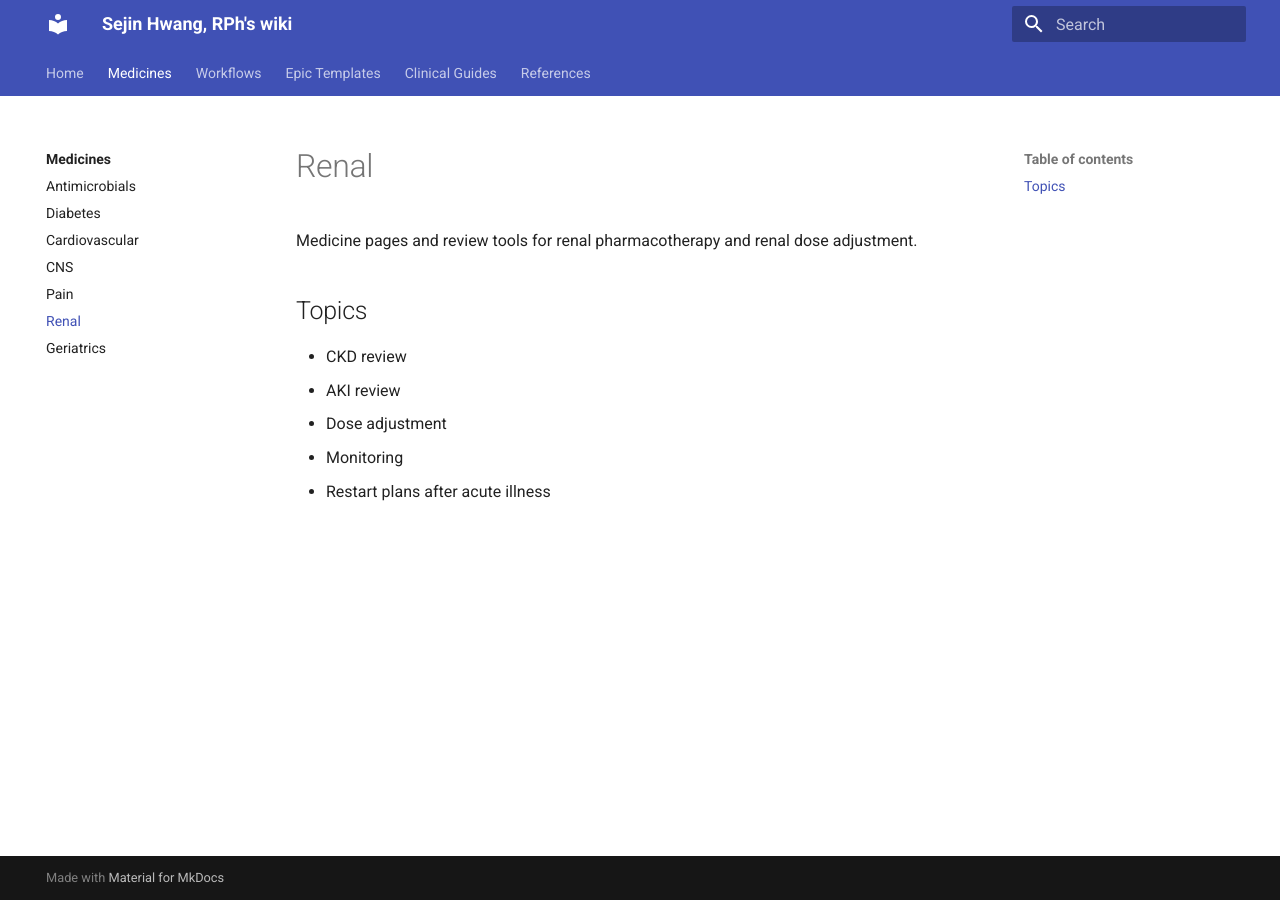
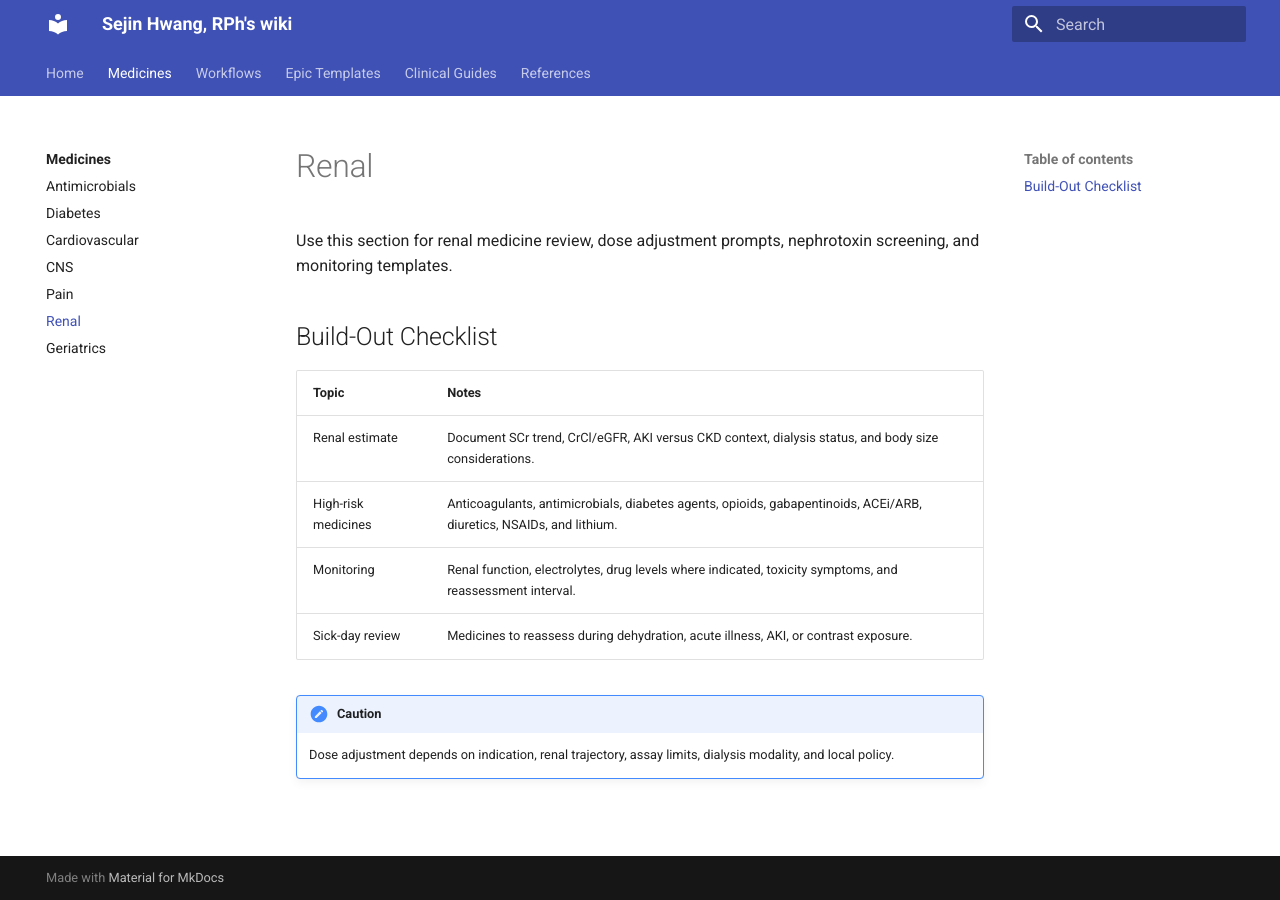
Before and after one commit to sejinhwang/sejin-pharmacy-wiki, an MkDocs documentation site: the page built from docs/medicines/renal/index.md, in a window 1280 px wide. Built offline with MkDocs 1.6.1 and Material for MkDocs 9.7.7, drawn with Linux system fonts in a browser that asks for light colours.

```diff
--- a/docs/medicines/renal/index.md
+++ b/docs/medicines/renal/index.md
@@ -1,11 +1,15 @@
 # Renal
 
-Medicine pages and review tools for renal pharmacotherapy and renal dose adjustment.
+Use this section for renal medicine review, dose adjustment prompts, nephrotoxin screening, and monitoring templates.
 
-## Topics
+## Build-Out Checklist
 
-- CKD review
-- AKI review
-- Dose adjustment
-- Monitoring
-- Restart plans after acute illness
+| Topic | Notes |
+| --- | --- |
+| Renal estimate | Document SCr trend, CrCl/eGFR, AKI versus CKD context, dialysis status, and body size considerations. |
+| High-risk medicines | Anticoagulants, antimicrobials, diabetes agents, opioids, gabapentinoids, ACEi/ARB, diuretics, NSAIDs, and lithium. |
+| Monitoring | Renal function, electrolytes, drug levels where indicated, toxicity symptoms, and reassessment interval. |
+| Sick-day review | Medicines to reassess during dehydration, acute illness, AKI, or contrast exposure. |
+
+!!! caution
+    Dose adjustment depends on indication, renal trajectory, assay limits, dialysis modality, and local policy.
```
